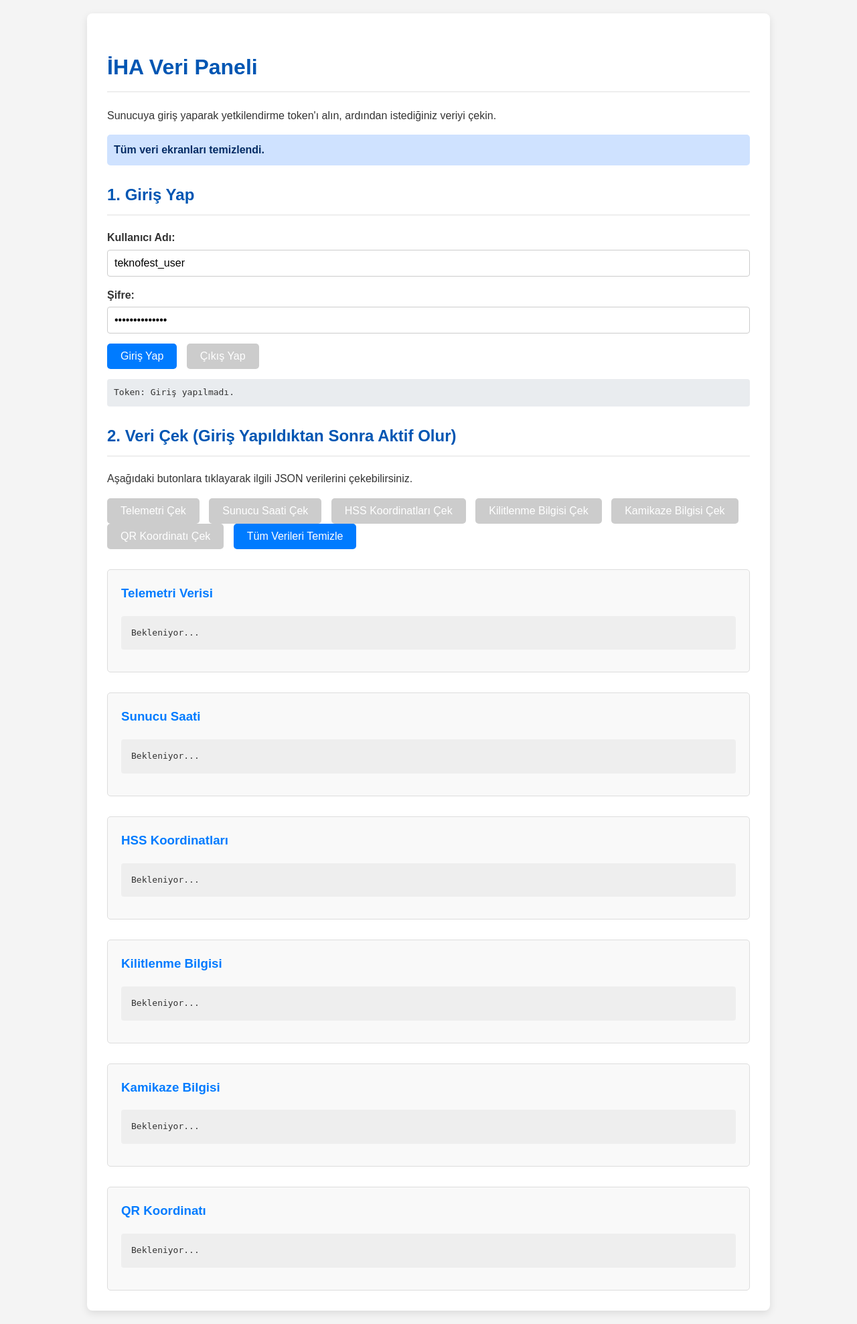
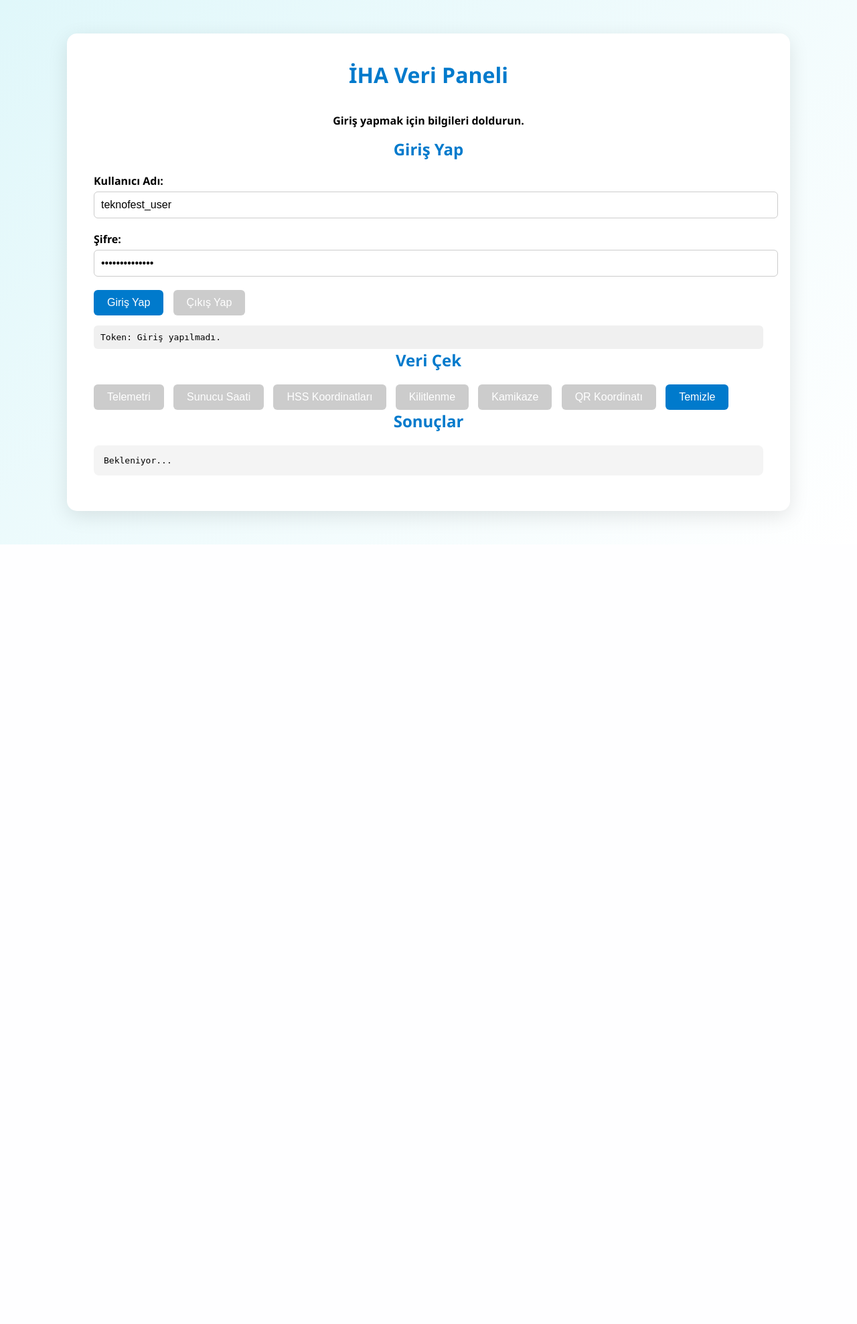
Before and after one commit to yousiframazanoglu/TungaServer, a Flask app: page / in a window 1280 px wide. Shown: the whole page at 67% size. After the commit the page ends 813 px from the top, so only its background shows below. Run offline with Flask 3, Linux system fonts and the light colour scheme.

Commit message:
Update index.html

```diff
--- a/templates/index.html
+++ b/templates/index.html
@@ -1,81 +1,102 @@
 <!DOCTYPE html>
 <html lang="tr">
   <head>
-    <meta charset="UTF-8">
-    <meta name="viewport" content="width=device-width, initial-scale=1.0">
-    <title>İHA Veri Paneli - Gelişmiş</title>
+    <meta charset="UTF-8" />
+    <meta name="viewport" content="width=device-width, initial-scale=1.0" />
+    <title>İHA Veri Paneli</title>
     <style>
-        body { font-family: Arial, sans-serif; margin: 20px; background-color: #f4f4f4; color: #333; line-height: 1.6; }
-        h1, h2 { color: #0056b3; border-bottom: 2px solid #eee; padding-bottom: 10px; margin-top: 25px; }
-        .container { max-width: 960px; margin: 0 auto; background-color: #fff; padding: 30px; border-radius: 8px; box-shadow: 0 4px 12px rgba(0,0,0,0.1); }
-        .form-group { margin-bottom: 15px; }
-        .form-group label { display: block; margin-bottom: 5px; font-weight: bold; }
-        .form-group input[type="text"], .form-group input[type="password"] {
-            width: calc(100% - 22px); /* Padding'i hesaba kat */
+      body {
+        font-family: 'Segoe UI', Tahoma, Geneva, Verdana, sans-serif;
+        background: linear-gradient(135deg, #e0f7fa, #ffffff);
+        margin: 0;
+        padding: 0;
+      }
+      .container {
+        max-width: 1000px;
+        margin: 50px auto;
+        background: #fff;
+        padding: 40px;
+        border-radius: 15px;
+        box-shadow: 0 8px 30px rgba(0, 0, 0, 0.1);
+      }
+      h1, h2 {
+        color: #007acc;
+        text-align: center;
+        margin-top: 0;
+      }
+      .form-group {
+        margin-bottom: 20px;
+      }
+      label {
+        display: block;
+        font-weight: bold;
+        margin-bottom: 5px;
+      }
+      input[type="text"],
+      input[type="password"] {
+        width: 100%;
         padding: 10px;
         border: 1px solid #ccc;
-            border-radius: 4px;
+        border-radius: 6px;
         font-size: 16px;
       }
       button {
-            background-color: #007bff;
+        background-color: #007acc;
         color: white;
         padding: 10px 20px;
         border: none;
-            border-radius: 5px;
+        border-radius: 6px;
         cursor: pointer;
         font-size: 16px;
+        transition: background-color 0.3s;
         margin-right: 10px;
-            transition: background-color 0.3s ease;
       }
-        button:hover:not(:disabled) { background-color: #0056b3; }
-        button:disabled { background-color: #cccccc; cursor: not-allowed; }
-
+      button:hover:not(:disabled) {
+        background-color: #005999;
+      }
+      button:disabled {
+        background-color: #cccccc;
+        cursor: not-allowed;
+      }
+      pre {
+        background: #f4f4f4;
+        padding: 15px;
+        border-radius: 8px;
+        overflow-x: auto;
+      }
       .token-display {
-            background-color: #e9ecef;
+        background: #f0f0f0;
         padding: 10px;
-            border-radius: 4px;
+        border-radius: 6px;
         margin-top: 15px;
         font-family: monospace;
         word-break: break-all;
       }
-        .data-section {
-            margin-top: 30px;
-            border: 1px solid #ddd;
-            border-radius: 5px;
-            background-color: #f9f9f9;
-            padding: 20px;
+      .status-message {
+        margin-top: 20px;
+        padding: 15px;
+        border-radius: 8px;
+        font-weight: bold;
+        text-align: center;
       }
-        .data-section h3 { color: #007bff; margin-top: 0; }
-        .data-section pre {
-            background-color: #eee;
-            padding: 15px;
-            border-radius: 4px;
-            overflow-x: auto;
-            max-height: 300px;
-            white-space: pre-wrap; /* Uzun metinlerin satır sonu yapmasını sağlar */
-        }
-        .status-message { margin-top: 15px; padding: 10px; border-radius: 5px; font-weight: bold; }
-        .status-success { background-color: #d4edda; color: #155724; border-color: #c3e6cb; }
-        .status-error { background-color: #f8d7da; color: #721c24; border-color: #f5c6cb; }
-        .status-info { background-color: #cfe2ff; color: #052c65; border-color: #b6d4fe; }
+      .status-success { background-color: #d4edda; color: #155724; }
+      .status-error { background-color: #f8d7da; color: #721c24; }
+      .status-info { background-color: #cce5ff; color: #004085; }
     </style>
   </head>
   <body>
     <div class="container">
       <h1>İHA Veri Paneli</h1>
-        <p>Sunucuya giriş yaparak yetkilendirme token'ı alın, ardından istediğiniz veriyi çekin.</p>
+      <div class="status-message" id="statusMessage">Giriş yapmak için bilgileri doldurun.</div>
 
-        <div class="status-message" id="statusMessage"></div>
-
-        <h2>1. Giriş Yap</h2>
+      <h2>Giriş Yap</h2>
       <div class="form-group">
         <label for="username">Kullanıcı Adı:</label>
-            <input type="text" id="username" value="teknofest_user" placeholder="Kullanıcı Adı">
+        <input type="text" id="username" placeholder="Kullanıcı Adı" value="teknofest_user" />
       </div>
       <div class="form-group">
         <label for="password">Şifre:</label>
-            <input type="password" id="password" value="savasaniha2025" placeholder="Şifre">
+        <input type="password" id="password" placeholder="Şifre" value="savasaniha2025" />
       </div>
       <button id="loginButton" onclick="login()">Giriş Yap</button>
       <button id="logoutButton" onclick="logout()" disabled>Çıkış Yap</button>
@@ -84,197 +105,104 @@
         Token: <span id="tokenValue">Giriş yapılmadı.</span>
       </div>
 
-        <h2>2. Veri Çek (Giriş Yapıldıktan Sonra Aktif Olur)</h2>
-        <p>Aşağıdaki butonlara tıklayarak ilgili JSON verilerini çekebilirsiniz.</p>
+      <h2>Veri Çek</h2>
+      <button onclick="fetchData('telemetry')" disabled id="fetchTelemetryButton">Telemetri</button>
+      <button onclick="fetchData('server_time')" disabled id="fetchServerTimeButton">Sunucu Saati</button>
+      <button onclick="fetchData('hss_coordinates')" disabled id="fetchHSSButton">HSS Koordinatları</button>
+      <button onclick="fetchData('lock_on_info')" disabled id="fetchLockOnButton">Kilitlenme</button>
+      <button onclick="fetchData('kamikaze_info')" disabled id="fetchKamikazeButton">Kamikaze</button>
+      <button onclick="fetchData('qr_coordinates')" disabled id="fetchQRButton">QR Koordinatı</button>
+      <button onclick="clearData()">Temizle</button>
 
-        <button id="fetchTelemetryButton" onclick="fetchData('telemetry')" disabled>Telemetri Çek</button>
-        <button id="fetchServerTimeButton" onclick="fetchData('server_time')" disabled>Sunucu Saati Çek</button>
-        <button id="fetchHSSButton" onclick="fetchData('hss_coordinates')" disabled>HSS Koordinatları Çek</button>
-        <button id="fetchLockOnButton" onclick="fetchData('lock_on_info')" disabled>Kilitlenme Bilgisi Çek</button>
-        <button id="fetchKamikazeButton" onclick="fetchData('kamikaze_info')" disabled>Kamikaze Bilgisi Çek</button>
-        <button id="fetchQRButton" onclick="fetchData('qr_coordinates')" disabled>QR Koordinatı Çek</button>
-        <button id="clearDataButton" onclick="clearAllDataDisplays()">Tüm Verileri Temizle</button>
-
-        <div class="data-section">
-            <h3>Telemetri Verisi</h3>
-            <pre id="telemetryData">Bekleniyor...</pre>
-        </div>
-
-        <div class="data-section">
-            <h3>Sunucu Saati</h3>
-            <pre id="serverTimeData">Bekleniyor...</pre>
-        </div>
-
-        <div class="data-section">
-            <h3>HSS Koordinatları</h3>
-            <pre id="hssData">Bekleniyor...</pre>
-        </div>
-
-        <div class="data-section">
-            <h3>Kilitlenme Bilgisi</h3>
-            <pre id="lockOnData">Bekleniyor...</pre>
-        </div>
-
-        <div class="data-section">
-            <h3>Kamikaze Bilgisi</h3>
-            <pre id="kamikazeData">Bekleniyor...</pre>
-        </div>
-
-        <div class="data-section">
-            <h3>QR Koordinatı</h3>
-            <pre id="qrData">Bekleniyor...</pre>
-        </div>
+      <h2>Sonuçlar</h2>
+      <pre id="dataDisplay">Bekleniyor...</pre>
     </div>
 
     <script>
-        // Sunucu IP adresi ve portu
       const BASE_URL = 'https://tungaserver.onrender.com';
+      let authToken = null;
 
-        let authToken = null; // Giriş sonrası alacağımız token
-
-        // DOM elementleri
-        const statusMessage = document.getElementById('statusMessage');
-        const tokenValueSpan = document.getElementById('tokenValue');
-        const loginButton = document.getElementById('loginButton');
-        const logoutButton = document.getElementById('logoutButton');
-        const usernameInput = document.getElementById('username');
-        const passwordInput = document.getElementById('password');
-
-        const fetchButtons = [
-            document.getElementById('fetchTelemetryButton'),
-            document.getElementById('fetchServerTimeButton'),
-            document.getElementById('fetchHSSButton'),
-            document.getElementById('fetchLockOnButton'),
-            document.getElementById('fetchKamikazeButton'),
-            document.getElementById('fetchQRButton')
-        ];
-
-        const dataDisplayElements = {
-            'telemetry': document.getElementById('telemetryData'),
-            'server_time': document.getElementById('serverTimeData'),
-            'hss_coordinates': document.getElementById('hssData'),
-            'lock_on_info': document.getElementById('lockOnData'),
-            'kamikaze_info': document.getElementById('kamikazeData'),
-            'qr_coordinates': document.getElementById('qrData')
-        };
-
-
-        function showStatus(message, type = 'success') {
-            statusMessage.textContent = message;
-            statusMessage.className = `status-message status-${type}`;
+      function showStatus(message, type = 'info') {
+        const status = document.getElementById('statusMessage');
+        status.textContent = message;
+        status.className = `status-message status-${type}`;
       }
 
-        function setButtonsEnabled(enabled) {
-            fetchButtons.forEach(button => button.disabled = !enabled);
-            logoutButton.disabled = !enabled;
-            loginButton.disabled = enabled;
-            usernameInput.disabled = enabled;
-            passwordInput.disabled = enabled;
-        }
-
-        function clearAllDataDisplays() {
-            for (const key in dataDisplayElements) {
-                dataDisplayElements[key].textContent = 'Bekleniyor...';
-            }
-            showStatus('Tüm veri ekranları temizlendi.', 'info');
+      function setButtons(enabled) {
+        document.getElementById('logoutButton').disabled = !enabled;
+        document.getElementById('loginButton').disabled = enabled;
+        ['fetchTelemetryButton','fetchServerTimeButton','fetchHSSButton','fetchLockOnButton','fetchKamikazeButton','fetchQRButton'].forEach(id => {
+          document.getElementById(id).disabled = !enabled;
+        });
       }
 
       async function login() {
         showStatus('Giriş yapılıyor...', 'info');
-            clearAllDataDisplays(); // Giriş denemeden önce eski verileri temizle
-
-            const kadi = usernameInput.value;
-            const sifre = passwordInput.value;
+        const kadi = document.getElementById('username').value;
+        const sifre = document.getElementById('password').value;
 
         try {
-                const loginResponse = await fetch(`${BASE_URL}/api/giris`, {
+          const response = await fetch(`${BASE_URL}/api/giris`, {
             method: 'POST',
-                    headers: {
-                        'Content-Type': 'application/json'
-                    },
-                    body: JSON.stringify({ kadi: kadi, sifre: sifre })
+            headers: { 'Content-Type': 'application/json' },
+            body: JSON.stringify({ kadi, sifre })
           });
 
-                if (!loginResponse.ok) {
-                    const errorData = await loginResponse.json();
-                    throw new Error(`Giriş başarısız: ${errorData.error || loginResponse.statusText}`);
-                }
+          if (!response.ok) throw new Error(await response.text());
 
-                const loginResult = await loginResponse.json();
-                authToken = loginResult.token;
-                tokenValueSpan.textContent = authToken;
-                showStatus('Giriş başarılı! Verileri çekmek için butonları kullanın.', 'success');
-                setButtonsEnabled(true); // Veri çekme butonlarını aktif et
-
-            } catch (error) {
-                console.error('Giriş hatası:', error);
-                showStatus(`Giriş Hatası: ${error.message}`, 'error');
-                authToken = null;
-                tokenValueSpan.textContent = 'Giriş yapılmadı.';
-                setButtonsEnabled(false); // Hata durumunda butonları devre dışı bırak
+          const data = await response.json();
+          authToken = data.token;
+          document.getElementById('tokenValue').textContent = authToken;
+          showStatus('Giriş başarılı!', 'success');
+          setButtons(true);
+        } catch (err) {
+          showStatus(`Hata: ${err.message}`, 'error');
         }
       }
 
       function logout() {
         authToken = null;
-            tokenValueSpan.textContent = 'Giriş yapılmadı.';
-            setButtonsEnabled(false); // Tüm veri çekme butonlarını devre dışı bırak
-            clearAllDataDisplays();
+        document.getElementById('tokenValue').textContent = 'Giriş yapılmadı.';
+        setButtons(false);
         showStatus('Çıkış yapıldı.', 'info');
+        clearData();
       }
 
-        async function fetchData(dataType) {
-            if (!authToken) {
-                showStatus('Lütfen önce giriş yapın!', 'error');
-                return;
-            }
+      async function fetchData(type) {
+        if (!authToken) return showStatus('Önce giriş yapın!', 'error');
 
-            const urlMap = {
-                'telemetry': `${BASE_URL}/api/telemetri`,
-                'server_time': `${BASE_URL}/api/sunucusaati`,
-                'hss_coordinates': `${BASE_URL}/api/hss_koordinatlari`,
-                'lock_on_info': `${BASE_URL}/api/kilitlenme_bilgisi`,
-                'kamikaze_info': `${BASE_URL}/api/kamikaze_bilgisi`,
-                'qr_coordinates': `${BASE_URL}/api/qr_koordinati`
+        const urls = {
+          telemetry: '/api/telemetri',
+          server_time: '/api/sunucusaati',
+          hss_coordinates: '/api/hss_koordinatlari',
+          lock_on_info: '/api/kilitlenme_bilgisi',
+          kamikaze_info: '/api/kamikaze_bilgisi',
+          qr_coordinates: '/api/qr_koordinati'
         };
 
-            const displayElement = dataDisplayElements[dataType];
-            const url = urlMap[dataType];
-
-            if (!url) {
-                displayElement.textContent = 'Geçersiz veri tipi.';
-                return;
-            }
-
-            displayElement.textContent = 'Yükleniyor...'; // Veri çekilirken mesaj göster
+        const url = BASE_URL + urls[type];
 
         try {
-                const headers = { 'Authorization': `Bearer ${authToken}` };
-                const response = await fetch(url, { method: 'GET', headers: headers });
+          const response = await fetch(url, {
+            headers: { Authorization: `Bearer ${authToken}` }
+          });
 
-                if (!response.ok) {
-                    const errorData = await response.json();
-                    throw new Error(`API isteği başarısız (${url}): ${errorData.error || response.statusText}`);
-                }
+          if (!response.ok) throw new Error(await response.text());
 
           const data = await response.json();
-                displayElement.textContent = JSON.stringify(data, null, 2); // JSON'ı düzgün formatta göster
-                showStatus(`${dataType} verisi başarıyla çekildi.`, 'success');
-
-            } catch (error) {
-                console.error(`Veri çekme hatası (${dataType}):`, error);
-                displayElement.textContent = `Hata: ${error.message}`;
-                showStatus(`Hata: ${error.message}`, 'error');
+          document.getElementById('dataDisplay').textContent = JSON.stringify(data, null, 2);
+          showStatus(`${type} verisi alındı.`, 'success');
+        } catch (err) {
+          showStatus(`Hata: ${err.message}`, 'error');
         }
       }
 
-        // Sayfa yüklendiğinde butonların başlangıç durumunu ayarla
+      function clearData() {
+        document.getElementById('dataDisplay').textContent = 'Bekleniyor...';
+      }
+
       document.addEventListener('DOMContentLoaded', () => {
-            setButtonsEnabled(false); // Başlangıçta veri çekme butonları pasif
-            tokenValueSpan.textContent = 'Giriş yapılmadı.';
-            statusMessage.textContent = 'Giriş yapmak için bilgileri doldurup "Giriş Yap" butonuna tıklayın.';
-            statusMessage.className = 'status-message status-info';
-            clearAllDataDisplays();
+        setButtons(false);
       });
     </script>
   </body>
```
Lines whose indentation alone changed are shown as unchanged.
